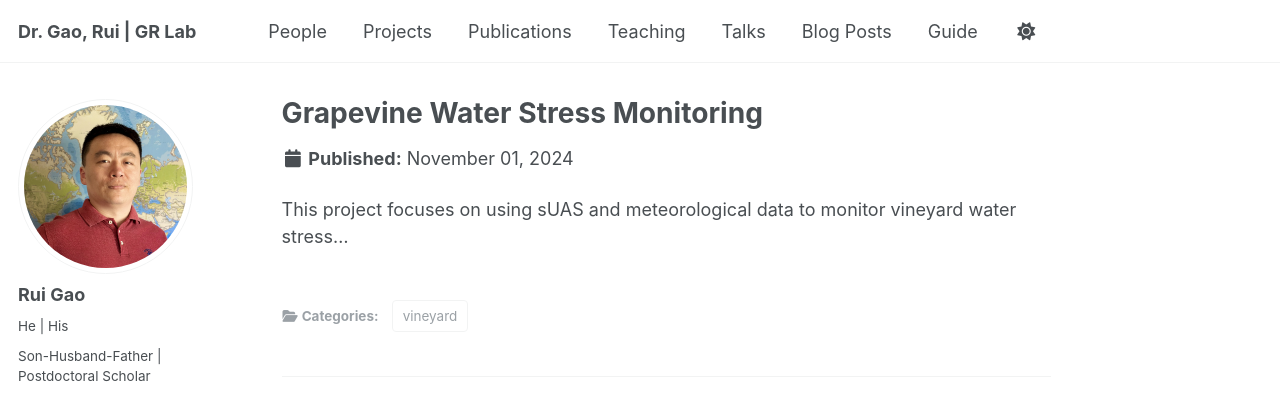
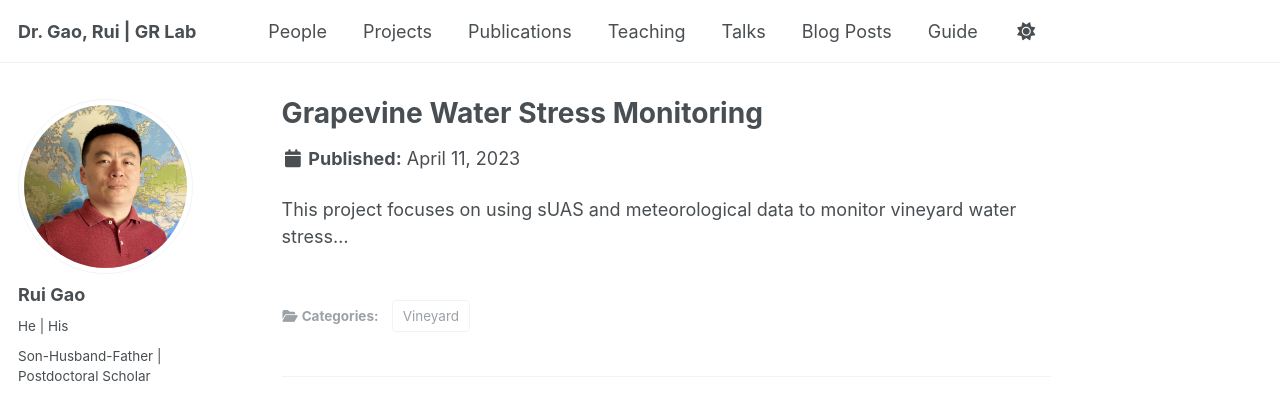
Before and after one commit to RuiGao9/RuiGao9.github.io, a Jekyll site: the page built from _projects/project2.md, in a window 1280 px wide and 978 px high. Shown: the top 407 px of the window. Built offline with Jekyll 4.4.1, drawn with Linux system fonts in a browser that asks for light colours; some web fonts are replaced.

Commit message:
Update project2.md

```diff
--- a/_projects/project2.md
+++ b/_projects/project2.md
@@ -1,7 +1,7 @@
 ---
 title: "Grapevine Water Stress Monitoring"
-date: 2024-11-01
-category: vineyard
+date: 2023-04-11
+category: Vineyard
 permalink: /projects/project2/
 ---
 This project focuses on using sUAS and meteorological data to monitor vineyard water stress...
```
